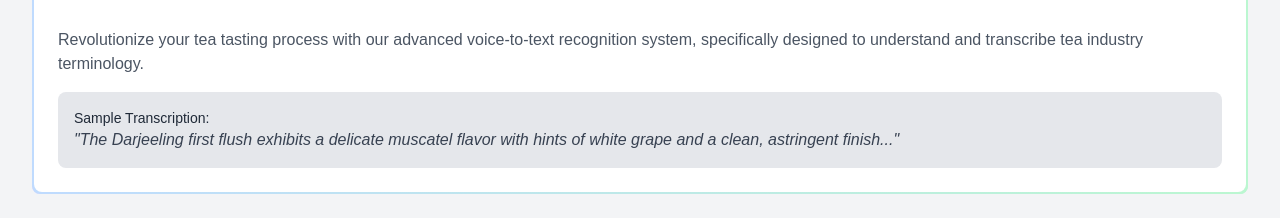
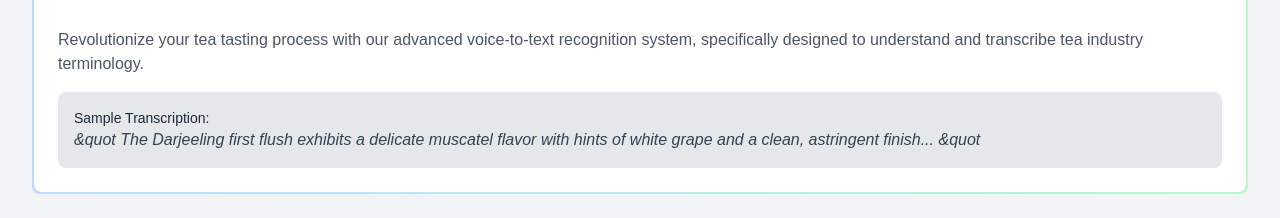
Before and after one commit to milindajay/pekoe-fe, a Next.js app: page /home in a window 1280 px wide. Shown: the part 2640-2858 px from the top of the page. Built offline with nearby package versions, Linux system fonts and the light colour scheme.

Commit message:
Bug Fixes

```diff
--- a/src/app/home/page.tsx
+++ b/src/app/home/page.tsx
@@ -5,7 +5,7 @@ import { motion, useAnimation, useInView } from 'framer-motion'
 import Link from 'next/link'
 import Image from 'next/image'
 import { LineChart, Line, XAxis, YAxis, CartesianGrid, Tooltip, ResponsiveContainer } from 'recharts'
-import { Facebook, Youtube, Linkedin, Eye, Target, Award, Sun, CloudRain, Wind, Mic, Scan, Users, UserPlus, ShieldCheck } from 'lucide-react'
+import { Facebook, Youtube, Linkedin, Eye, Target, Award, Sun, CloudRain, Mic, Scan, Users, UserPlus, ShieldCheck } from 'lucide-react'
 
 const GradientBorder = ({ children }: { children: React.ReactNode }) => (
     <motion.div
@@ -392,7 +392,7 @@ export default function HomePage() {
                                 <p className="text-gray-600 mb-4">Revolutionize your tea tasting process with our advanced voice-to-text recognition system, specifically designed to understand and transcribe tea industry terminology.</p>
                                 <div className="bg-gray-200 p-4 rounded-lg">
                                     <p className="text-sm font-medium">Sample Transcription:</p>
-                                    <p className="text-gray-700 italic">"The Darjeeling first flush exhibits a delicate muscatel flavor with hints of white grape and a clean, astringent finish..."</p>
+                                    <p className="text-gray-700 italic">&quot The Darjeeling first flush exhibits a delicate muscatel flavor with hints of white grape and a clean, astringent finish... &quot</p>
                                 </div>
                             </GradientBorder>
                         </div>
```
